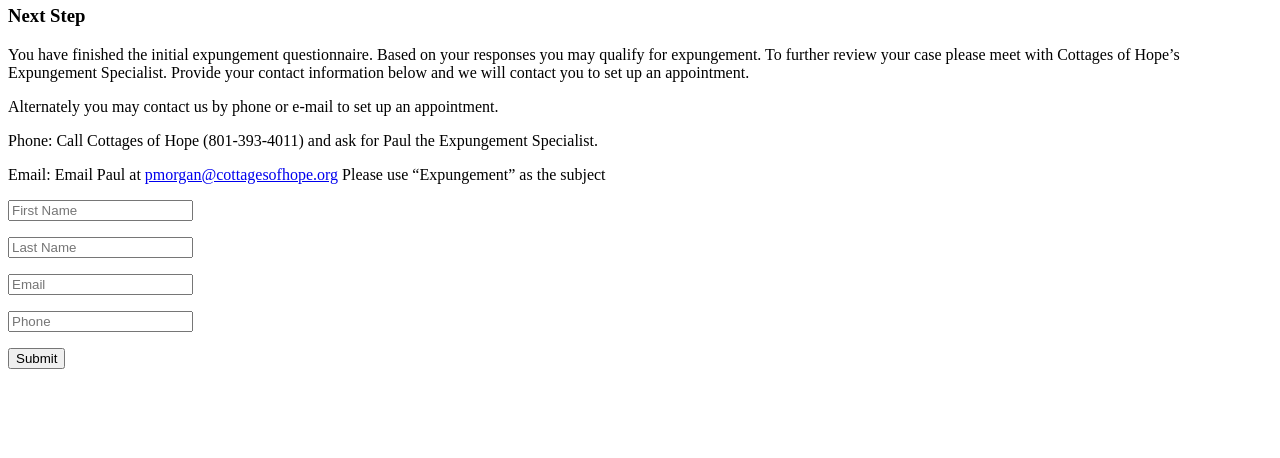
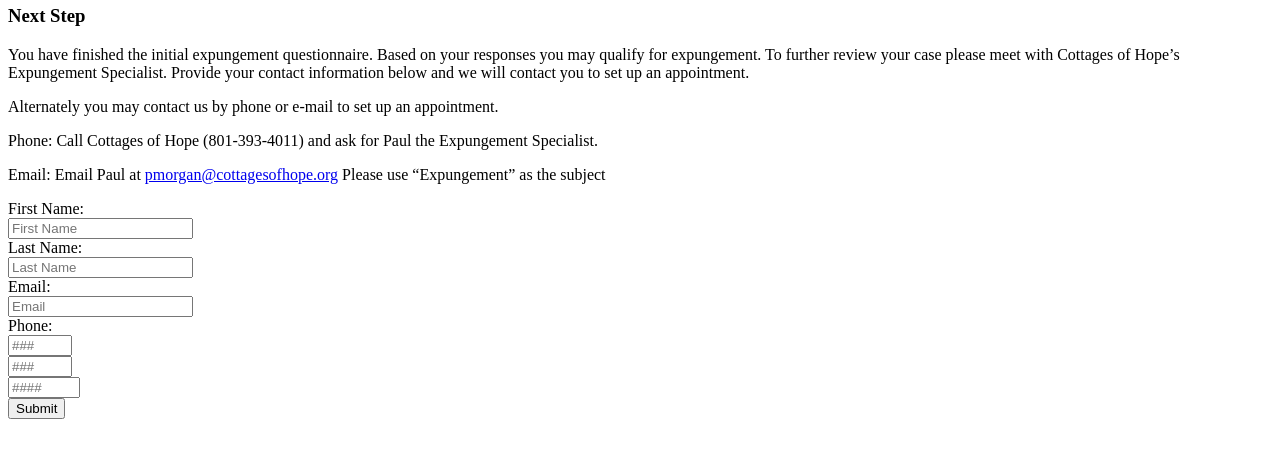
Before and after one commit to andporter/expungement, a PHP site: page /views/index_form.php in a window 1280 px wide. Shown: the part 279-737 px from the top of the page. Run offline with PHP 8.4, Linux system fonts and the light colour scheme.

Commit message:
clean up the contact input form

```diff
--- a/css/my.css
+++ b/css/my.css
@@ -13,6 +13,11 @@
     background: white url(../images/calendar_icon.png) right no-repeat;
     padding-right: 17px;
 }
+
+div.col-xs-4{
+    padding: 0;
+}
+
 
 /*.navbar-toggle .icon-bar
 {
--- a/views/index_form.php
+++ b/views/index_form.php
@@ -66,13 +66,45 @@
                             <p>Phone: Call Cottages of Hope (801-393-4011) and ask for Paul the Expungement Specialist.</p>
                             <p>Email: Email Paul at <a href="mailto:pmorgan@cottagesofhope.org?Subject=Expungement">pmorgan@cottagesofhope.org</a> Please use “Expungement” as the subject</p>
                         </div>
-                        <form role="form" id="contactForm" data-parsley-validate>
-                            <p><input type="text" name="firstName" id="firstName" placeholder="First Name" required data-parsley-required-message="Please enter your First Name"/></p>
-                            <p><input type="text" name="lastName" id="lastName" placeholder="Last Name" required data-parsley-required-message="Please enter your Last Name"/></p>
-                            <p><input type="email" name="email" id="email" placeholder="Email" data-parsley-group="email"/></p>
-                            <p><input type="text" name="phone" id="phone" placeholder="Phone" data-parsley-group="phone" data-parsley-length="[7, 10]"/></p>
+                        <form class="form-horizontal" id="contactForm" data-parsley-validate>
+                            <div class="form-group">
+                                <label for="firstName" class="col-sm-2 control-label">First Name:</label>
+                                <div class="col-xs-4">
+                                    <input type="text" class="form-control" id="firstName" placeholder="First Name" required data-parsley-required-message="Please enter your First Name">
+                                </div>
+                            </div>
+                            <div class="form-group">
+                                <label for="lastName" class="col-sm-2 control-label">Last Name:</label>
+                                <div class="col-xs-4">
+                                    <input type="text" class="form-control" id="lastName" placeholder="Last Name" required data-parsley-required-message="Please enter your Last Name">
+                                </div>
+                            </div>
+                            <div class="form-group">
+                                <label for="email" class="col-sm-2 control-label">Email:</label>
+                                <div class="col-xs-4">
+                                    <input type="email" class="form-control" id="email" placeholder="Email" data-parsley-group="email"/>
+                                </div>
+                            </div>
+                            <div class="form-group">
+                                <label for="phone" class="col-sm-2 control-label">Phone:</label>
+                                <div class="col-xs-4" id="phone">
+                                    <div class="col-xs-4">
+                                        <input type="number" class="form-control" id="phoneAreaCode" placeholder="###" data-parsley-group="phone" min="100" max="999"/>
+                                    </div>
+                                    <div class="col-xs-4">
+                                        <input type="number" class="form-control" id="phoneFirstThree" placeholder="###" data-parsley-group="phone" min="100" max="999"/>
+                                    </div>
+                                    <div class="col-xs-4">
+                                        <input type="number" class="form-control" id="phoneLastFour" placeholder="####" data-parsley-group="phone" min="1000" max="9999"/>
+                                    </div>
+                                </div>
+                            </div>
                             <div class="invalid-form-error-message"></div>
-                            <input type="submit" value="Submit" class="btn btn-primary" />
+                            <div class="form-group">
+                                <div class="col-sm-offset-2 col-sm-10">
+                                    <input type="submit" value="Submit" class="btn btn-primary" />
+                                </div>
+                            </div>
                         </form>
                     </div>
                 </div>
@@ -112,8 +144,8 @@
 
                 // and display a gentle message
                 $('.invalid-form-error-message')
-                        .html("&#09;&#149;You must provide either your email address or phone number.")
-                        .addClass("filled");
+                        .html("You must provide either your email address or phone number.")
+                        .addClass("parsley-required");
                 return;
             });
         });
--- a/views/menu_unauthed.php
+++ b/views/menu_unauthed.php
@@ -28,8 +28,8 @@
                     <h4><span class="glyphicon glyphicon-user"></span> Login</h4>
                 </div>
                 <div class="modal-body">
-                    <p><input id="login_input_username" class="login_input" type="text" name="user_name" placeholder=" Username" required minlength="2" data-parsley-required-message="Please enter your username"/></p>
-                    <p><input id="login_input_password" class="login_input" type="password" name="user_password" placeholder=" Password" autocomplete="off" required minlength="2" data-parsley-required-message="Please enter your password" /></p>
+                    <p><input id="login_input_username" class="login_input form-control" type="text" name="user_name" placeholder=" Username" required minlength="2" data-parsley-required-message="Please enter your username"/></p>
+                    <p><input id="login_input_password" class="login_input form-control" type="password" name="user_password" placeholder=" Password" autocomplete="off" required minlength="2" data-parsley-required-message="Please enter your password" /></p>
                 </div>
                 <div class="modal-footer">
                     <button type="button" class="btn btn-default" data-dismiss="modal">Cancel</button>
```
